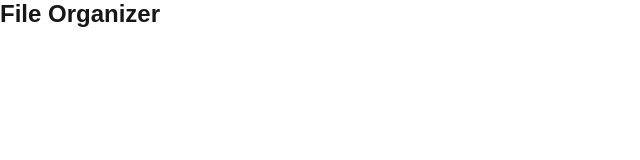
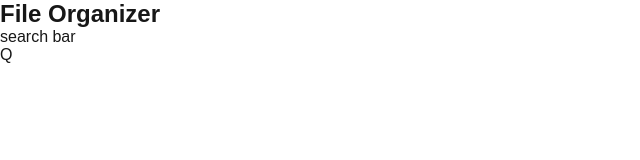
Before and after one commit to jamellemessinger/physical-file-organizer, a Next.js app: page / in a window 1280 px wide. Shown: the top 160 px of the page, without its empty margins (0-640 px from the left). Built offline with nearby package versions, Linux system fonts and the light colour scheme.

Commit message:
JSX wireframe for the homepage/initial dashboard

```diff
--- a/src/app/page.js
+++ /dev/null
@@ -1,8 +0,0 @@
-
-export default function Home() {
-  return (
-    <>
-      <h1></h1>
-    </>
-  );
-}
--- /dev/null
+++ b/src/app/page.jsx
@@ -0,0 +1,18 @@
+export default function Home() {
+  return (
+    <>
+      <div id="file-navigation-menu">
+        <div id="collapse-navigation"></div>
+        <div id="all-files"></div>
+        <div id="filter">
+          <div id="tags"></div>
+          <div id="locations"></div>
+        </div>
+      </div>
+      <div id="container">
+        <div id="search-bar">search bar</div>
+        <div id="search-icon">Q</div>
+      </div>
+    </>
+  );
+}
```
